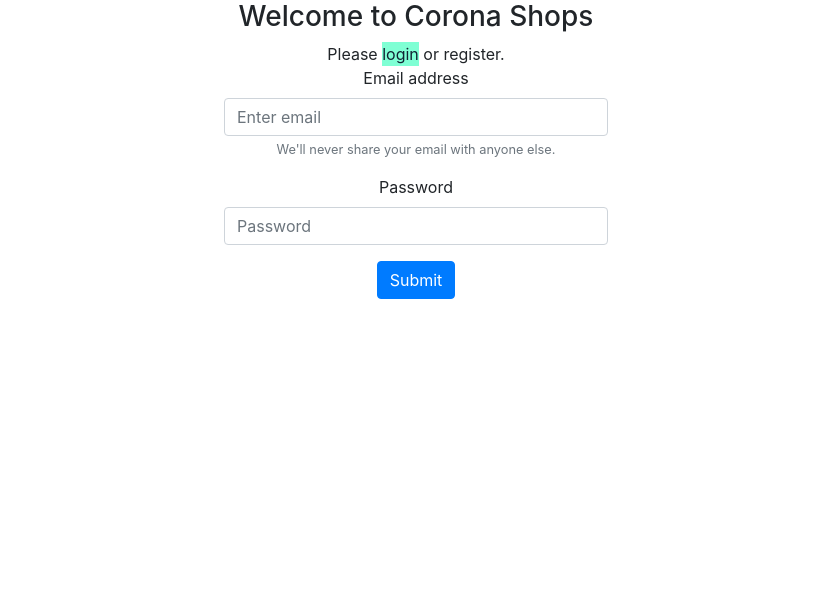
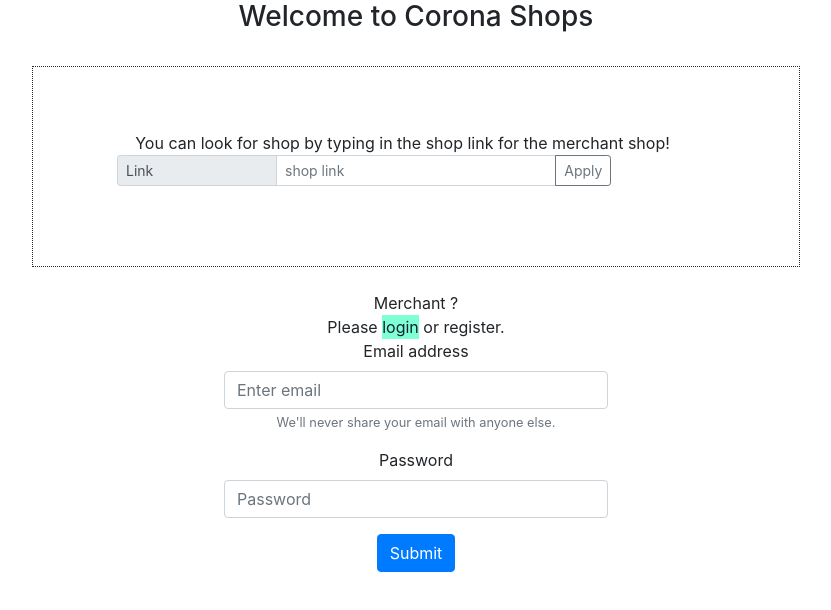
Before and after one commit to VodOleg/CoronaShop, a React (Create React App) app in the folder react/corona-shope-fe-react/: page / in a window 1280 px wide. Shown: the top 610 px of the page, without its empty margins (224-1055 px from the left). Built offline with nearby package versions, Linux system fonts and the light colour scheme.

Commit message:
added buyer page skeleton

```diff
--- a/react/corona-shope-fe-react/src/Common/SimpleStateManager.js
+++ b/react/corona-shope-fe-react/src/Common/SimpleStateManager.js
@@ -10,7 +10,9 @@
         this.email = "";
         this.developmentMode = (window.location.port === '3000')
         this.sellerData = {};
-
+        this.buyerData = {
+            shopData:null
+        };
         if (this.developmentMode){
             this.email = testShop.Credentials.email;
             this.sellerData = testShop;
@@ -84,6 +86,14 @@
     isLogged(){
         return this.m_bIsLogged;
     }
+
+    setBuyerShop(shopData){
+        this.buyerData.shopData=shopData;
+    }
+
+    getBuyerData(){
+        return this.buyerData;
+    }
 }
 
 const SSM = new SimpleStateManager();
--- /dev/null
+++ b/react/corona-shope-fe-react/src/Components/BuyerPage/BuyerPage.js
@@ -0,0 +1,23 @@
+import React, { Component } from 'react';
+import {UtilityFunctions as UF} from './../../Common/Util';
+import SSM from './../../Common/SimpleStateManager';
+import Wrap from './../../Common/Wrap';
+
+
+
+export default class BuyerPage extends Component {
+
+    constructor(props){
+        super(props);
+        this.shopData = SSM.buyerData;
+    }
+
+    render() {
+        return (
+            <Wrap>
+                welcome traveler! <br/>
+                {JSON.stringify(SSM.buyerData, null, '\t')}
+            </Wrap>
+        )
+    }
+}
--- a/react/corona-shope-fe-react/src/Components/LandingPage/LandingPage.js
+++ b/react/corona-shope-fe-react/src/Components/LandingPage/LandingPage.js
@@ -3,7 +3,7 @@
 import BE from '../../Common/comm';
 import {Form, Button} from 'react-bootstrap';
 import './LandingPage.css';
-import {UtilityFunctions as UF} from '../../Common/Util';
+import {UtilityFunctions as UF, UtilityFunctions} from '../../Common/Util';
 import InputWithSubmit from '../../UI/InputWithSubmit';
 import SimpleStateManager from '../../Common/SimpleStateManager';
 import SellerPage from './../SellerPage/SellerPage';
@@ -13,9 +13,10 @@
 export default class LandingPage extends Component {
     constructor(props){
         super(props);
+        this.state = {
+            redirectAnchor : <div></div>
+        }
 
-        //this.api = BE;
-        //this.SSM = SimpleStateManager;
     }
 
     onSubmitCustom(e){
@@ -32,10 +33,48 @@
         return ele;
     }
 
+    searchShop(item){
+        BE.getShop(item.value).then(shop=>{
+            if(UtilityFunctions.isDefined(shop)){
+                // render the shop
+                SSM.setBuyerShop(shop);
+                this.setState({redirectAnchor:<Redirect to={{ pathname:'/BuyerPage'}} />});
+            }
+            else{
+                alert("Shop not exist :(");
+            }
+        })
+    }
+
+
+    renderShopSearch(){
+        let ele = <Wrap>
+            <div className="searchShopDiv">
+                <div style={{width:"60%", padding:"5%",margin:"auto", textAlign:"center", border:"1px dotted"}} >
+                    You can look for shop by typing in the shop link for the merchant shop!
+                    &nbsp;&nbsp;&nbsp;&nbsp;&nbsp;
+                    <div style={{marginLeft:"20px"}}>
+                        <InputWithSubmit title="Link" placeholder="shop link" applyCB={this.searchShop.bind(this)} />
+                    </div>
+                        {this.state.redirectAnchor}
+                </div>
+            </div>
+        </Wrap>;
+        return ele;
+    }
 
 
     render() {
         let rendering = <Wrap>
+            <div className="headerWelcome" style={{textAlign:"center"}}>
+                <h3>Welcome to Corona Shops</h3>
+            </div>
+
+
+            <br />
+            {this.renderShopSearch()}
+            <br />
+
             {!SimpleStateManager.isLogged() ?
             this.login_square() :
             this.renderSellerPage()
@@ -107,10 +146,9 @@
     renderMain(){
         let ele = <Wrap>
             <div className="loginForm">
-                <div className="headerWelcome">
-                    <h3>Welcome to Corona Shops</h3>
-                </div>
+
                 <div >
+                    Merchant ? <br />
                     Please <span type="button" onClick={()=>{this.setState({renderingLoginForm:true})}} className={this.state.renderingLoginForm ? `custom-href-link` : ``}>login</span>
                     &nbsp;or <span type="button" onClick={()=>{this.setState({renderingLoginForm:false})}} className={!this.state.renderingLoginForm ? `custom-href-link` : ``}>register.</span>
                     {this.renderLoginDiv(!this.state.renderingLoginForm)}
@@ -161,6 +199,7 @@
         return <Redirect to={{ pathname: '/SellerPage' }} />;
     }
 
+
     render(){
         let rendering = <Wrap>
             {!SSM.isLogged() ? this.renderMain() : this.redirectToSellerPage()}
--- a/react/corona-shope-fe-react/src/index.js
+++ b/react/corona-shope-fe-react/src/index.js
@@ -8,8 +8,7 @@
 import LandingPage from './Components/LandingPage/LandingPage';
 import SellerPage from './Components/SellerPage/SellerPage';
 import ProtectedRoute from './Common/ProtectedRoute';
-//import store from './StateManager/store';
-import ShopManager from './Components/SellerPage/ShopManager';
+import BuyerPage from './Components/BuyerPage/BuyerPage';
 
 window.onbeforeunload = function(e){
   e.preventDefault();
@@ -20,6 +19,7 @@
 <BrowserRouter forceRefresh={false} >
                 <Switch>
                     <ProtectedRoute  path='/SellerPage' component={SellerPage} />
+                    <Route path="/BuyerPage" component={BuyerPage} />
                     <Route  path={"/"}  component={LandingPage} />
                 </Switch>
 <App />
```
